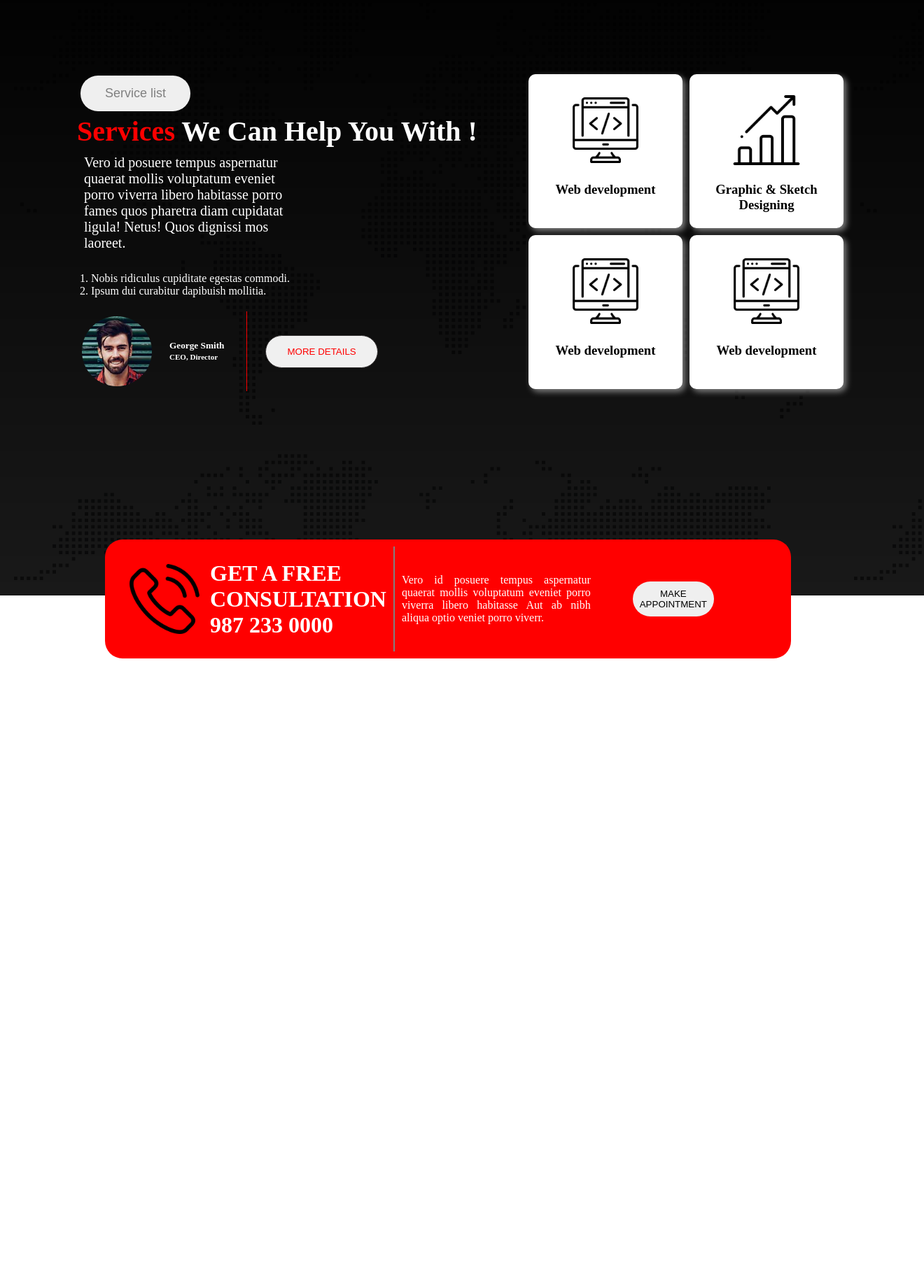
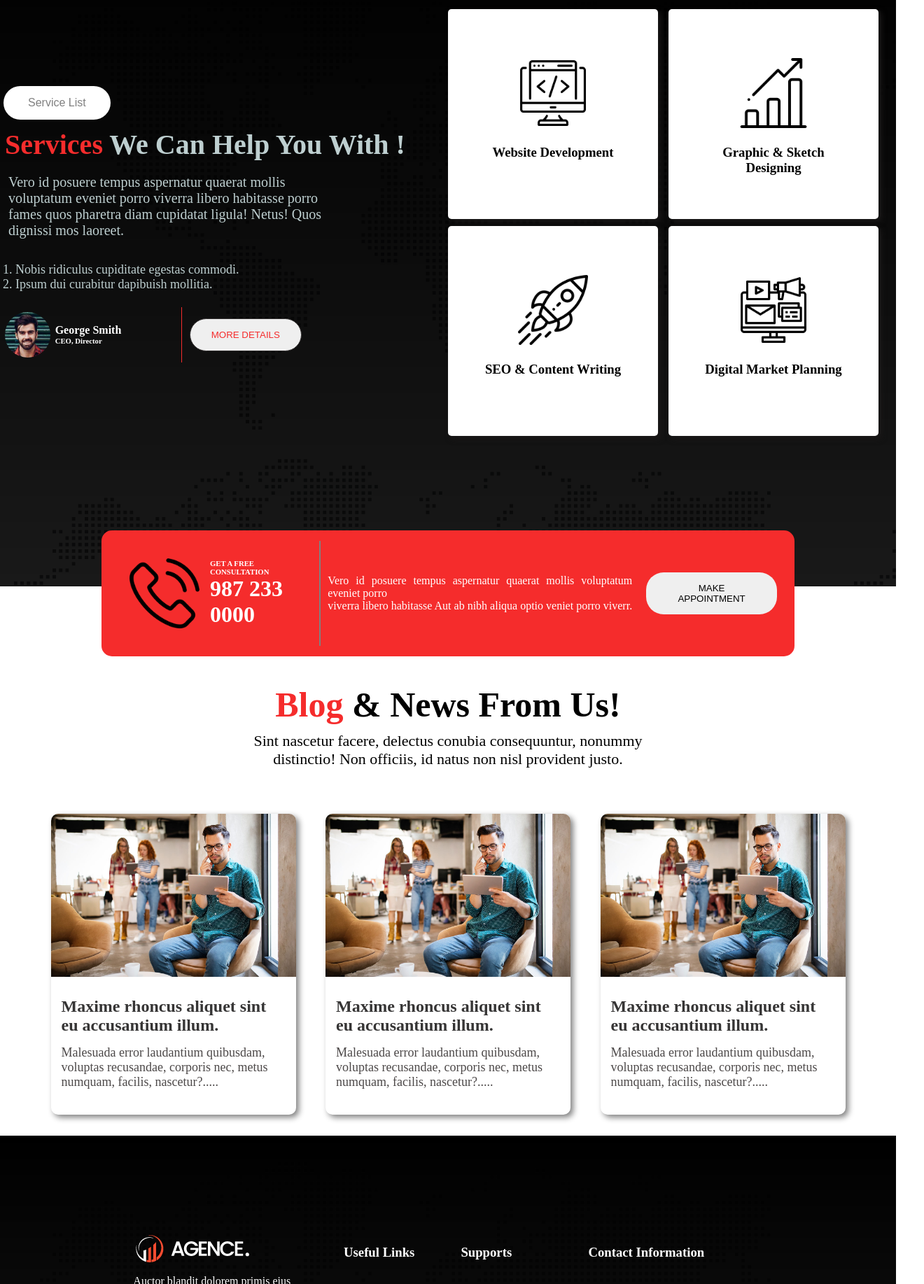
Before and after one commit to jakariamasum/digital-agency, a plain HTML site: page index.html in a window 1280 px wide. Shown: the part 965-2800 px from the top of the page at 70% size, 1320 px wide, since content can reach past the window. Before the commit the page ends 1906 px from the top, so only its background shows below. Drawn offline with Linux system fonts and the light colour scheme.

Commit message:
final push

```diff
--- a/index.html
+++ b/index.html
@@ -1,108 +1,243 @@
 <!DOCTYPE html>
 <html lang="en">
-
   <head>
-    <meta charset="UTF-8">
-    <meta http-equiv="X-UA-Compatible" content="IE=edge">
-    <meta name="viewport" content="width=device-width, initial-scale=1.0">
-    <title>Digital</title>
-    <link rel="stylesheet" href="style.css">
+    <meta charset="UTF-8" />
+    <meta http-equiv="X-UA-Compatible" content="IE=edge" />
+    <meta name="viewport" content="width=device-width, initial-scale=1.0" />
+    <title>Digital Agency</title>
+    <link rel="stylesheet" href="style.css" />
+    <link
+      rel="stylesheet"
+      href="https://cdnjs.cloudflare.com/ajax/libs/font-awesome/6.2.1/css/all.min.css"
+    />
+    <link
+      rel="stylesheet"
+      href="https://cdnjs.cloudflare.com/ajax/libs/font-awesome/6.2.1/css/brands.min.css"
+    />
   </head>
-
   <body>
     <header>
       <div class="nav-container">
         <div class="logo-container">
-                <img src="./asset/logo/logo.png" alt="">
+          <p class="logo-title">Digital</p>
+          <img class="logo" src="./asset/logo/logo.png" alt="" />
         </div>
         <div class="menu-container">
           <ul class="items">
             <li class="item">Home</li>
+            <li class="item">Service</li>
             <li class="item">About</li>
-                    <li class="item">Contact</li>
-                    <li class="item">Service</li>
+            <li class="item">contact</li>
           </ul>
         </div>
       </div>
     </header>
-    <div class="banner">
-        <div class="banner-details">
-            <h1 class="banner-title"><span class="primary">Digital</span> Agency You <br>
-                Can Rely Upon !</h1>
-            <p class="banner-description">Hymenaeos! Omnis arcu vitae? Phasellus irure cupidatat incidunt, semper metus,
-                nibh adipisci assumenda odio, quos, senectus vehicula occaecat, officiis malesuada cras.
+    <!-- end nav bar section  -->
+    <div class="banner-section">
+      <div class="digital-banner">
+        <div>
+          <h1 class="title">
+            <span class="title-digital">Digital</span> Agency You <br />
+            Can Rely Upon !
+          </h1>
+          <p class="description">
+            Hymenaeos! Omnis arcu vitae? Phasellus irure cupidatat incidunt,
+            semper metus, nibh adipisci assumenda odio, quos, senectus vehicula
+            occaecat, officiis malesuada cras.
           </p>
+
           <div class="buttons">
-                <button class="btn-discover btn">DISCOVER US</button>
-                <button class="btn-hire btn">HIRE US NOW</button>
+            <button class="btn btn-more">DISCOVER MORE</button>
+            <button class="btn hire">HIRE US NOW</button>
+          </div>
         </div>
       </div>
     </div>
 
-    <div class="service-container">
-        <div class="service-left-container">
-            <div class="service-details">
-                <button class="btn service-btn">Service list</button>
-                <h1 class="service-title"><span class="primary">Services</span> We Can Help You With !</h1>
-                <p class="service-description">Vero id posuere tempus aspernatur quaerat mollis voluptatum eveniet porro
-                    viverra libero habitasse porro fames quos pharetra diam cupidatat ligula! Netus! Quos dignissi mos
-                    laoreet.</p>
-                <ol type="1">
+    <!-- end banner section  -->
+
+    <!-- start services section  -->
+    <div class="services-container">
+      <div class="service-left">
+        <div class="services-left-content">
+          <button class="btn btn-service">Service List</button>
+          <h1 class="title-service">
+            <span class="title-digital">Services</span> We Can Help You With !
+          </h1>
+          <p class="description-service">
+            Vero id posuere tempus aspernatur quaerat mollis voluptatum eveniet
+            porro viverra libero habitasse porro fames quos pharetra diam
+            cupidatat ligula! Netus! Quos dignissi mos laoreet.
+          </p>
+          <ul class="service-list">
             <li>Nobis ridiculus cupiditate egestas commodi.</li>
             <li>Ipsum dui curabitur dapibuish mollitia.</li>
-                </ol>
-                <div class="author">
-                    <div class="author-img-desc">
-                        <img class="author-img" src="./asset/image/author.jpg" alt="">
-                        <h5 class="author-details">George Smith <br> <small>CEO, Director</small></h5>
+          </ul>
+          <div class="author-container">
+            <div class="author-details">
+              <img src="./asset/image/author.jpg" alt="author" />
+              <div>
+                <h4>George Smith</h4>
+                <h6>CEO, Director</h6>
               </div>
-                    <div>
+            </div>
             <button class="more-details">MORE DETAILS</button>
           </div>
         </div>
       </div>
-        </div>
-        <div class="service-right-container">
-            <div class="services">
-                <div class="service-up">
+      <div class="service-right">
+        <div class="service-box">
           <div class="service">
-                        <img class="service-logo" src="./asset/icons/coding.png" alt="">
-                        <h3>Web development</h3>
+            <img class="service-logo" src="./asset/icons/coding.png" alt="" />
+            <h3>Website Development</h3>
           </div>
           <div class="service">
-                        <img class="service-logo" src="./asset/icons/bar-chart.png" alt="">
+            <img
+              class="service-logo"
+              src="./asset/icons/bar-chart.png"
+              alt=""
+            />
             <h3>Graphic & Sketch Designing</h3>
           </div>
         </div>
-                <div class="service-down">
+        <div class="service-box">
           <div class="service">
-                        <img class="service-logo" src="./asset/icons/coding.png" alt="">
-                        <h3>Web development</h3>
+            <img class="service-logo" src="./asset/icons/startup.png" alt="" />
+            <h3>SEO & Content Writing</h3>
           </div>
           <div class="service">
-                        <img class="service-logo" src="./asset/icons/coding.png" alt="">
-                        <h3>Web development</h3>
-                    </div>
-
+            <img
+              class="service-logo"
+              loading="lazy"
+              src="./asset/icons/digital-marketing.png"
+              alt=""
+            />
+            <h3>Digital Market Planning</h3>
           </div>
         </div>
       </div>
     </div>
+
     <div class="appointment-section">
-        <div class="phone-call ">
-            <img class="call-icons" src="./asset/icons/phone-call.png" alt="">
-            <h1>GET A FREE CONSULTATION <br> 987 233 0000</h1>
+      <div class="call-box">
+        <img
+          class="appointment-logo"
+          src="./asset/icons/phone-call.png"
+          alt=""
+        />
+        <div>
+          <h6>GET A FREE CONSULTATION</h6>
+          <h1>987 233 0000</h1>
         </div>
-        <div class="app-desc">
+      </div>
+      <div class="apointment-descript">
         <p>
-                Vero id posuere tempus aspernatur quaerat mollis voluptatum eveniet porro
+          Vero id posuere tempus aspernatur quaerat mollis voluptatum eveniet
+          porro <br />
           viverra libero habitasse Aut ab nibh aliqua optio veniet porro viverr.
         </p>
       </div>
-        <div>
-            <button class="appointment-btn">MAKE APPOINTMENT</button>
+      <div class="appointment-button">
+        <button>MAKE APPOINTMENT</button>
       </div>
     </div>
+
+    <div class="blog-container">
+      <div class="blog-box">
+        <h1 class="blogs-title">
+          <span class="title-digital">Blog</span> & News From Us!
+        </h1>
+        <p class="description-blog">
+          Sint nascetur facere, delectus conubia consequuntur, nonummy
+          distinctio! Non officiis, id natus non nisl provident justo.
+        </p>
+      </div>
+      <div class="blogs">
+        <div class="blog">
+          <img class="blog-img" src="./asset/image/blog-1.jpg" alt="" />
+          <div class="blog-text">
+            <h3 class="blog-title">
+              Maxime rhoncus aliquet sint eu accusantium illum.
+            </h3>
+            <p class="blog-description">
+              Malesuada error laudantium quibusdam, voluptas recusandae,
+              corporis nec, metus numquam, facilis, nascetur?.....
+            </p>
+          </div>
+        </div>
+        <div class="blog">
+          <img class="blog-img" src="./asset/image/blog-1.jpg" alt="" />
+          <div class="blog-text">
+            <h3 class="blog-title">
+              Maxime rhoncus aliquet sint eu accusantium illum.
+            </h3>
+            <p class="blog-description">
+              Malesuada error laudantium quibusdam, voluptas recusandae,
+              corporis nec, metus numquam, facilis, nascetur?.....
+            </p>
+          </div>
+        </div>
+        <div class="blog">
+          <img class="blog-img" src="./asset/image/blog-1.jpg" alt="" />
+          <div class="blog-text">
+            <h3 class="blog-title">
+              Maxime rhoncus aliquet sint eu accusantium illum.
+            </h3>
+            <p class="blog-description">
+              Malesuada error laudantium quibusdam, voluptas recusandae,
+              corporis nec, metus numquam, facilis, nascetur?.....
+            </p>
+          </div>
+        </div>
+      </div>
+    </div>
+
+    <footer>
+      <div class="footer-container">
+        <div class="logo-box">
+          <img src="./asset/logo/logo.png" alt="" />
+          <p>
+            Auctor blandit dolorem primis eius odit soluta molestie? Malesuada
+            elementum aut doloremque labo.
+          </p>
+          <div class="icons">
+            <i class="fa-brands fa-facebook"></i>
+            <i class="fa-brands fa-twitter"></i>
+            <i class="fa-brands fa-instagram"></i>
+            <i class="fa-brands fa-youtube"></i>
+          </div>
+        </div>
+        <div class="Useful-links">
+          <h3 class="footer-title">Useful Links</h3>
+
+          <p>About us</p>
+          <p>Careers</p>
+          <p>News & Artciles</p>
+          <p>legal Notice</p>
+        </div>
+        <div class="supports">
+          <h3 class="footer-title">Supports</h3>
+
+          <p>Help Center</p>
+          <p>Contact Us</p>
+          <p>FAQ</p>
+          <p>Parent Community</p>
+        </div>
+        <div class="contact">
+          <h3 class="footer-title">Contact Information</h3>
+          <p>Feel free to contact & reach us !!</p>
+          <p>
+            <i class="fa-solid fa-location-pin"></i>3557 Derek Drive, Orlando,
+            Florida
+          </p>
+          <p><i class="fa-solid fa-phone-volume"></i>+1(456)657-887</p>
+          <p><i class="fa-solid fa-envelope d"></i>info@domain.com</p>
+        </div>
+      </div>
+      <!-- <hr  class="hr"/> -->
+      <p class="copy">
+        <small>Copyright &copy; 2022 Agence. All rights reserved.</small>
+      </p>
+    </footer>
   </body>
-
 </html>
--- a/style.css
+++ b/style.css
@@ -2,187 +2,315 @@
     margin: 0;
     padding: 0;
 }
-.primary{
-    color: red;
-}
+
+
 .nav-container{
     display: flex;
-    justify-content: space-around;
-    background: #A9A9A9;
-    color: black;
+    justify-content:space-around;
+    padding: 15px;
+    background-color: rgba(172, 166, 166, 0.5);
+    border-bottom:1px solid rgba(227, 227, 227,);
+}
+
+.logo-container{
+    display: flex;
+    justify-content: center;
+    align-items: center;
+    font-size:18px;
+    font-weight: 600;
+    color: cyan;
+}
+.logo{
+    width: 200px;
 }
 .items{
     display: flex;
+    list-style: none;
+}
+.item{
+    margin-right: 10px;
+    padding: 10px;
+    font-size: 19px;
+    text-decoration: none;
+    cursor: pointer;
+}
+.banner-section{
+    width: 100%;
+    height: 100vh;
+    background-image: url("./asset/image/background.jpg"),linear-gradient(rgba(0,0,0,0.3),rgba(0,0,0,0.4));
+    background-blend-mode: overlay;
+    background-position: center;
+    display: flex;
+    justify-content: center;
+    align-items:center;
+    text-align: center;
 
 }
-.item{
-    list-style: none;
-    font-size: 22px;
-    font-weight: bold;
-    margin-right: 10px;
-    padding: 25px;
+
+/* middle section style from here  */
+
+.digital-banner{
+width: 100%;
+margin: 0 auto;
 }
-.banner{
-    background-image: url('./asset/image/background.jpg'), linear-gradient(rgba(0, 0, 0, 0.4),rgba(0,0,0,0.4));background-blend-mode: overlay;
-    background-blend-mode: overlay;
-    display: flex;
-    width: 100%;
-    height: 100vh;
-    align-items: center;
-    justify-content: center;
-    text-align: center;
+.title{
+    font-size:86px;
+    font-weight:900;
     color: white;
+
 }
-.banner-title{
-    font-size: 85px;
-    font-weight: bold;
+.title-digital{
+    color: rgb(245, 44, 44)
+}
+.description{
+    font-size:22px;
+    color: white;
+    margin-bottom:10px;
     padding: 10px;
-}
-.banner-description{
-    font-size: 22px;
     width: 50%;
-    margin: 0 auto;
-    margin-bottom: 15px;
+    margin: auto;
 }
 .btn{
-    padding: 15px 35px;
+    padding: 15px 35px;;
+    font-size: 16px;
     border: none;
-    font-size: 18px;
     margin: 5px;
 }
-.btn-discover{
+.btn-more{
+    background-color:rgb(245, 44, 44);
     color: white;
-    background-color: red;
+
 }
-.btn-hire{
-    color: red;
+.buttons{
+    padding:10px;
 }
-.service-container{
-    width: 100%;
-    height: 100vh;
-    background-image: url("./asset/image/footer-bg.png"),
-    linear-gradient(rgba(0,0,0,1),rgba(0,0,0,0.9));
+
+
+/* start services section style form here  */
+
+.services-container{
+    width:100%;
+    height:100vh;
+    background-image: url("./asset/image/footer-bg.png"),linear-gradient(rgba(0,0,0,1), rgba(0,0,0,0.9));
     background-blend-mode: overlay;
     color: white;
-    padding: 20px;
 padding-bottom: 120px;
 display: flex;
 justify-content: center;
 align-items: center;
-
 }
-.service-left-container{
+.service-left{
     width: 50%;
 }
-.service-btn{
+.btn-service{
+background-color: white;
 color: gray;
 border-radius: 25px;
 }
-.service-title{
+.title-service{
     font-size: 40px;
     font-weight: bold;
+    padding: 7px;
+    color: rgb(190, 207, 208);
+}
+.description-service{
+    width: 75%;
+    font-size: 20px;
+   padding: 12px;
+   color: rgb(190, 207, 208);
+}
+.service-list{
+    list-style:decimal ;
+    padding: 22px;
+    font-size: 18px;
+    color: rgb(190, 207, 208);
+}
+
+.author-container{
+    display: flex;
+    justify-content: start;
+    align-items:center
+}
+.author-details{
+    display: flex;
+    /* justify-content: center; */
+    align-items:center;
+    /* padding:7px; */
+    border-right: 1px solid rgb(245, 44, 44);
 
 }
-.service-description{
-    font-size: 20px;
-    width: 50%;
-    padding: 10px;
-}
-ol{
-    padding: 20px;
-}
-.author{
-    display: flex;
-    align-items: center;
-    /* padding: 20px; */
-    /* background-color: red; */
-    /* border-right: 1px solid red; */
-}
-.author-img-desc{
-    display: flex;
-    align-items: center;
+.author-details img{
+    width:25%;
+    border-radius: 100px;
     padding: 7px;
-    /* margin-left: 20px; */
-    /* background-color: red; */
-    border-radius: 1px solid red;
-    border-right: 1px solid red;
-    margin-right: 15px;
 
 }
-.author-details{
-    padding: 25px;
-}
-.author-img{
-    width: 100px;
-    height: 100px;
-    border-radius: 50px;
+.more-details{
+    padding: 15px 30px;
+    margin-left: 11px;
+    border-radius: 25px;
+    background-color: none;
+    border: 1px solid rgb(51, 48, 48);
+    color: rgb(245, 44, 44);
 }
 
-.service-up{
+/* .service-right{
     display: flex;
+    justify-content: center;
+    align-items: center;
+} */
+.service-box{
+    display: flex;
+    justify-content: center;
+    align-items: center;
+    margin: 10px;
 }
-.service-down{
-    display: flex;
-}
-/* .services{
-    display: flex;
-} */
-
 .service{
-    padding: 10px;
+    box-shadow: 4px 4px 8px rgb(26, 24, 24);
+    /* background:linear-gradient(rgba(255, 255, 255, 0),rgba(255, 255, 255, 0)); */
     background-color: white;
-    box-shadow: 4px 4px 8px gray;
+    color: black;
+    border-radius:5px;
+    padding: 50px;
+    text-align: center;
     width: 200px;
     height: 200px;
-    text-align: center;
-    color: black;
-    border-radius: 10px;
-    margin: 5px;
+    margin-right: 15px;
 }
 .service-logo{
     width: 100px;
     padding: 20px;
 }
-.more-details{
-    padding: 15px 30px;
-    margin-left: 11px;
-    border-radius: 25px;
-    background-color: #F0F0F0;
-    border: 1px solid rgb(51, 48, 48);
-    color: red;
+
+.appointment-section{
+    width: 75%;
+    padding: 15px;
+    background-color: rgb(245, 44, 44);
+    display: flex;
+    justify-content: center;
+    align-items:center;
+    margin: auto;
+    border-radius: 15px;
+    margin-top:-80px;
+    color: white;
 }
-.call-icons{
-    width: 100px;
-    padding: 15px;
-}
-.phone-call{
+.call-box{
     display: flex;
     justify-content: center;
     align-items: center;
     padding: 10px;
     border-right: 2px solid gray;
 }
-.appointment-section{
-    display: flex;width: 75%;
-    background-color: red;
+.appointment-logo{
+    width:100px;
+    padding: 15px;
+}
+.apointment-descript{
     padding: 10px;
-    color: white;
-    margin: auto;
-    border-radius: 25px;
-    justify-content: center;
-    align-items: center;
-    margin-top: -80px;
+    /* width: 75px; */
+    text-align: justify;
+/* border-right: 2px solid gray; */
 }
-.app-desc{
-    /* width: 40%; */
+.appointment-button{
     padding: 10px;
-    text-align: justify;
 }
-.appointment-btn
-{
-    margin-left: 50px;
-    margin-right: 100px;
-    border-radius: 25px;
-    padding: 10px;
+.appointment-button button{
+    padding: 15px 35px;
+    border-radius:25px;
     border: none;
 }
+
+.blogs-title{
+    font-size: 50px;
+    font-weight: bold;
+    padding: 10px;
+}
+.blog-box{
+    text-align: center;
+    margin-top:30px;
+}
+.description-blog{
+    font-size:22px;
+    width: 50%;
+    margin: auto;
+}
+
+
+.blog{
+    width:350px;
+    height: 430px;
+    background:white;
+    box-shadow: 4px 4px 8px gray;
+    border-radius:10px;
+}
+.blog-img{
+    width:350px;
+    border-radius: 10px;
+    padding-bottom: 10px;
+}
+.blog-text{
+    padding: 15px;
+}
+.blog-title{
+    font-size:24px;
+    font-weight: bold;
+    color: rgb(54, 53, 53);
+}
+.blog-description{
+    font-size:18px;
+    color: rgb(76, 72, 72);
+    margin-top: 15px;
+}
+.blogs{
+    margin-top: 35px;
+    padding:30px;
+    display: flex;
+    justify-content: space-evenly ;
+    align-items:center;
+}
+
+footer{
+    width: 100%;
+    height: 70vh;
+    background-image: url("./asset/image/footer-bg.png"),linear-gradient(rgba(0,0,0,1),rgba(0,0,0,0.9));
+    background-repeat:no-repeat;
+    background-blend-mode: overlay;
+    color: white;
+    line-height: 1.8em;
+
+}
+.footer-container{
+    display: flex;
+    width: 75%;
+    height: 60vh;
+    margin: 0 auto;
+    justify-content: space-around;
+    align-items: center;
+    /* padding: 20px; */
+    border-bottom: 1px solid gray;
+}
+.logo-box{
+    width: 25%;
+}
+.logo-box img{
+    width:170px;
+}
+
+.copy{
+    text-align: center;
+    padding: 15px;
+}
+.fa-solid{
+    margin-right: 7px;
+}
+.footer-title{
+    margin-bottom: 30px;
+}
+.icons{
+    /* text-align: center; */
+    margin-top:20px;
+}
+.fa-brands{
+    margin: 10px;
+    font-size:20px;
+}
```
Lines whose indentation alone changed are shown as unchanged.
